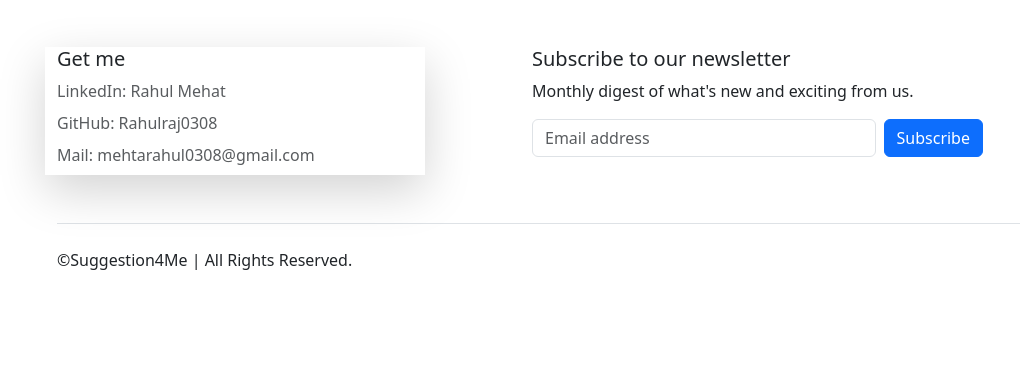
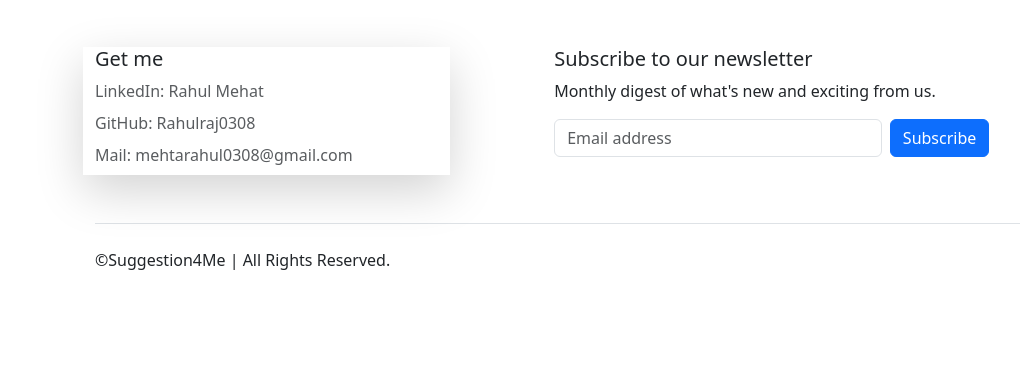
Before and after one commit to Rahulraj0308/Movie-Recommender-System-Project-, a Flask app: template templates/index.html in a window 1280 px wide. Shown: the part 3439-3823 px from the top of the page, without its empty margins (25-1045 px from the left). Run offline with Flask 2, Linux system fonts and the light colour scheme; the template is opened without the code that fills it, so the values that code supplies are empty; some libraries are stand-ins or nearby versions.

Commit message:
index.html

```diff
--- a/templates/index.html
+++ b/templates/index.html
@@ -311,7 +311,7 @@
 
   </section>
   <section>
-    <div class="container">
+    <div class="container" style="padding-left:50px">
       <footer class="py-5">
         <div class="row">
           <div class="col-8 col-md-4 mb-4 shadow-lg">
```
